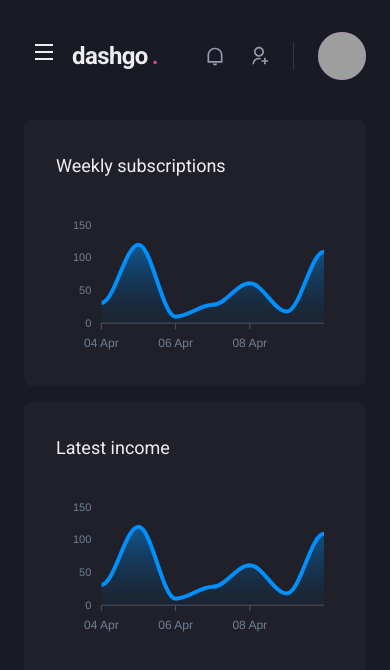
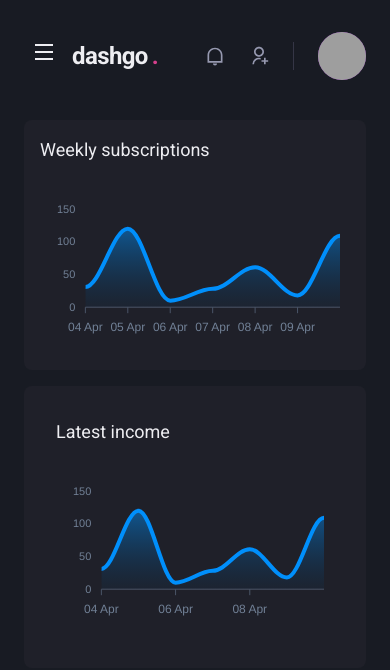
Before and after one commit to eduardo3g/dashboard-nextjs, a Next.js app: page /dashboard in a window 390 px wide. Shown: the top 670 px of the page. Built offline with nearby package versions, Linux system fonts and the light colour scheme; grey boxes are pictures that could not be loaded.

Commit message:
style: make the dashboard charts responsive

```diff
--- a/src/pages/dashboard.tsx
+++ b/src/pages/dashboard.tsx
@@ -80,7 +80,7 @@ export default function Dashboard() {
           align="flex-start"
         >
           <Box
-            padding="8"
+            padding={["4", "8"]}
             backgroundColor="gray.800"
             borderRadius={8}
             paddingBottom="4"
```
